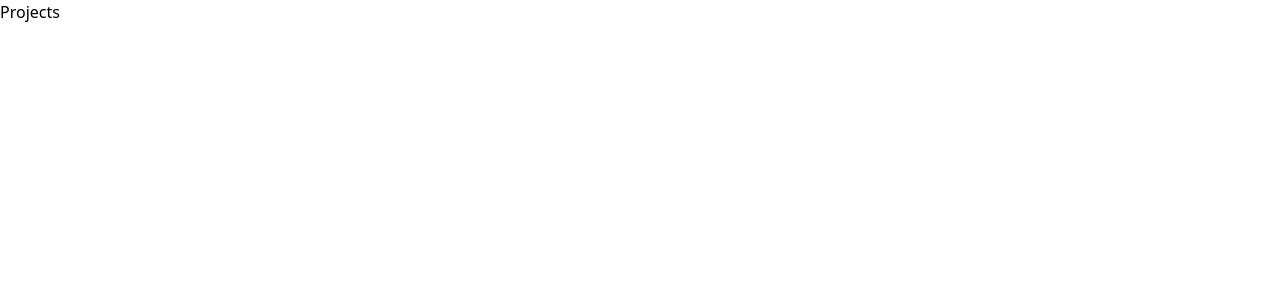
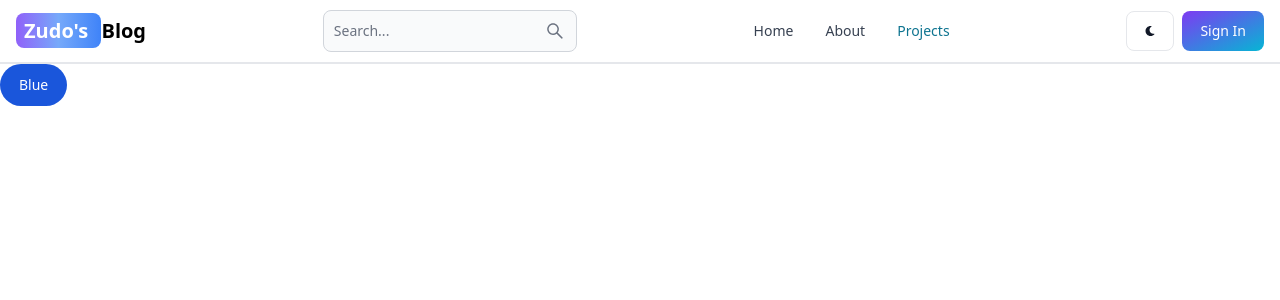
Before and after one commit to kirigaya07/Mern-Blog, a React (Vite) app in the folder frontend/: page /projects in a window 1280 px wide. Shown: the top 300 px of the page. Built offline with nearby package versions, Linux system fonts and the light colour scheme.

Commit message:
Created the header

```diff
--- a/frontend/package.json
+++ b/frontend/package.json
@@ -10,8 +10,10 @@
     "preview": "vite preview"
   },
   "dependencies": {
+    "flowbite-react": "^0.10.1",
     "react": "^18.3.1",
     "react-dom": "^18.3.1",
+    "react-icons": "^5.2.1",
     "react-router-dom": "^6.25.1"
   },
   "devDependencies": {
--- a/frontend/src/App.jsx
+++ b/frontend/src/App.jsx
@@ -5,10 +5,12 @@
 import SignUp from "./pages/SignUp";
 import Dashboard from "./pages/Dashboard";
 import Projects from "./pages/Projects";
+import Header from "./components/Header";
 
 function App() {
   return (
     <BrowserRouter>
+      <Header />
       <Routes>
         <Route path="/" element={<Home />} />
         <Route path="/about" element={<About />} />
--- /dev/null
+++ b/frontend/src/components/Header.jsx
@@ -0,0 +1,54 @@
+/* eslint-disable react/no-unescaped-entities */
+import { Button, Navbar, TextInput } from "flowbite-react";
+import { Link, useLocation } from "react-router-dom";
+import { AiOutlineSearch } from "react-icons/ai";
+import { FaMoon } from "react-icons/fa";
+
+export default function Header() {
+  const location = useLocation().pathname;
+  return (
+    <Navbar className="border-b-2">
+      <Link
+        to="/"
+        className="self-center whitespace-nowrap text-sm sm:text-xl font-semibold dark:text-white"
+      >
+        <span className="px-2 py-1 bg-gradient-to-r from-purple-500 via-blue-400 to-blue-500 rounded-lg text-white">
+          Zudo's{" "}
+        </span>
+        Blog
+      </Link>
+      <form>
+        <TextInput
+          type="text"
+          placeholder="Search..."
+          rightIcon={AiOutlineSearch}
+          className="hidden lg:inline"
+        />
+      </form>
+      <Button className="w-12 h-10 lg:hidden" color="gray" pill>
+        {" "}
+        <AiOutlineSearch />
+      </Button>
+      <div className="flex gap-2 md:order-2">
+        <Button className="w-12 h-10 hidden sm:inline" color="gray">
+          <FaMoon />
+        </Button>
+        <Link to="/sign-in">
+          <Button gradientDuoTone="purpleToBlue">Sign In</Button>
+        </Link>
+        <Navbar.Toggle />
+      </div>{" "}
+      <Navbar.Collapse>
+        <Navbar.Link active={location === "/"} as={"div"}>
+          <Link to="/">Home</Link>
+        </Navbar.Link>
+        <Navbar.Link active={location === "/about"} as={"div"}>
+          <Link to="/about">About</Link>
+        </Navbar.Link>
+        <Navbar.Link active={location === "/projects"} as={"div"}>
+          <Link to="/projects">Projects</Link>
+        </Navbar.Link>
+      </Navbar.Collapse>
+    </Navbar>
+  );
+}
--- a/frontend/src/pages/Projects.jsx
+++ b/frontend/src/pages/Projects.jsx
@@ -1,5 +1,13 @@
+"use client";
+
+import { Button } from "flowbite-react";
+
 function Projects() {
-  return <div>Projects</div>;
+  return (
+    <Button color="blue" pill>
+      Blue
+    </Button>
+  );
 }
 
 export default Projects;
--- a/frontend/tailwind.config.js
+++ b/frontend/tailwind.config.js
@@ -1,8 +1,10 @@
+import flowbite from "flowbite-react/tailwind";
+
 /** @type {import('tailwindcss').Config} */
 export default {
-  content: ["./index.html", "./src/**/*.{js,ts,jsx,tsx}"],
+  content: ["./index.html", "./src/**/*.{js,ts,jsx,tsx}", flowbite.content()],
   theme: {
     extend: {},
   },
-  plugins: [],
+  plugins: [flowbite.plugin()],
 };
```
Also changed, not shown: 1 other file (tests, documents, lock files or other folders).
